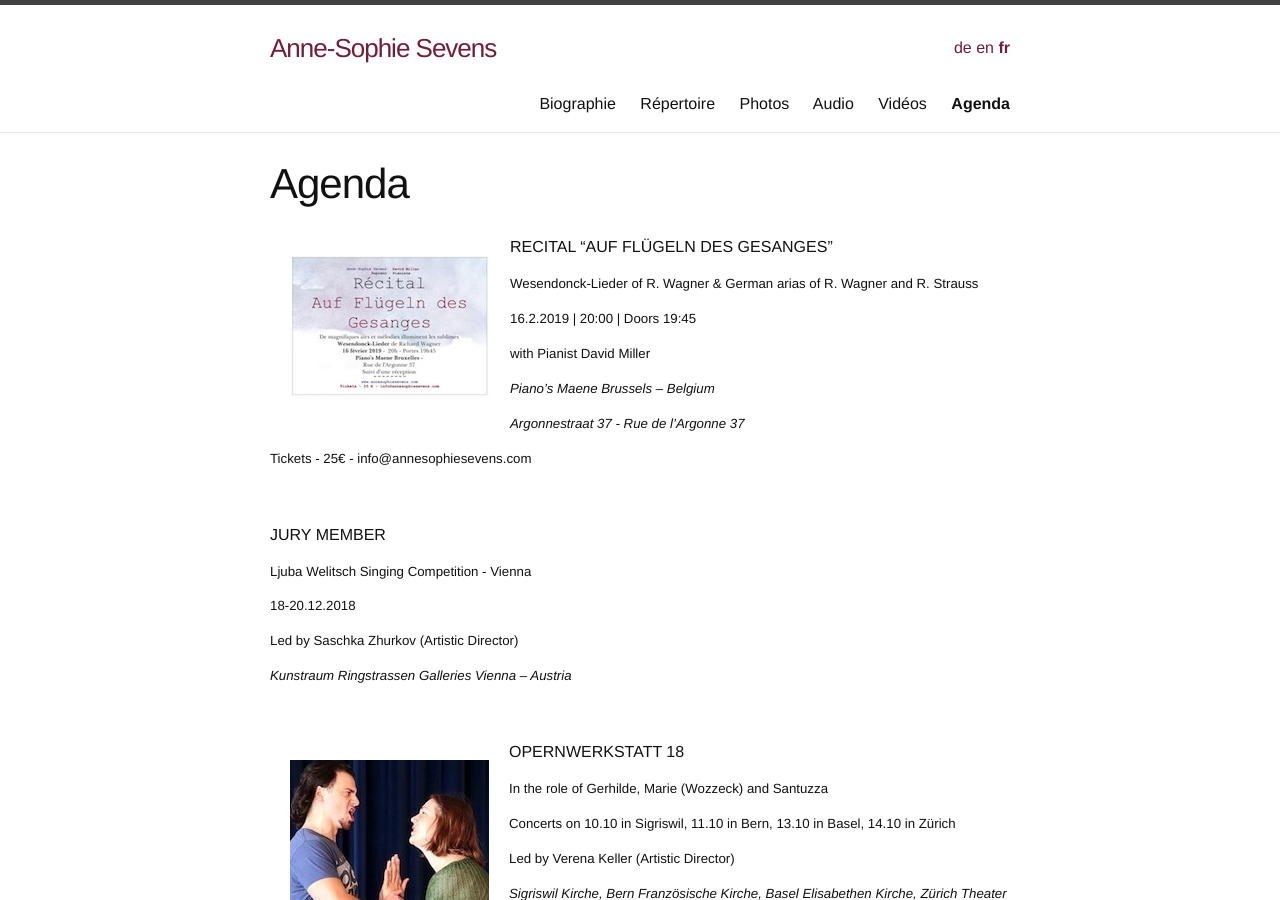
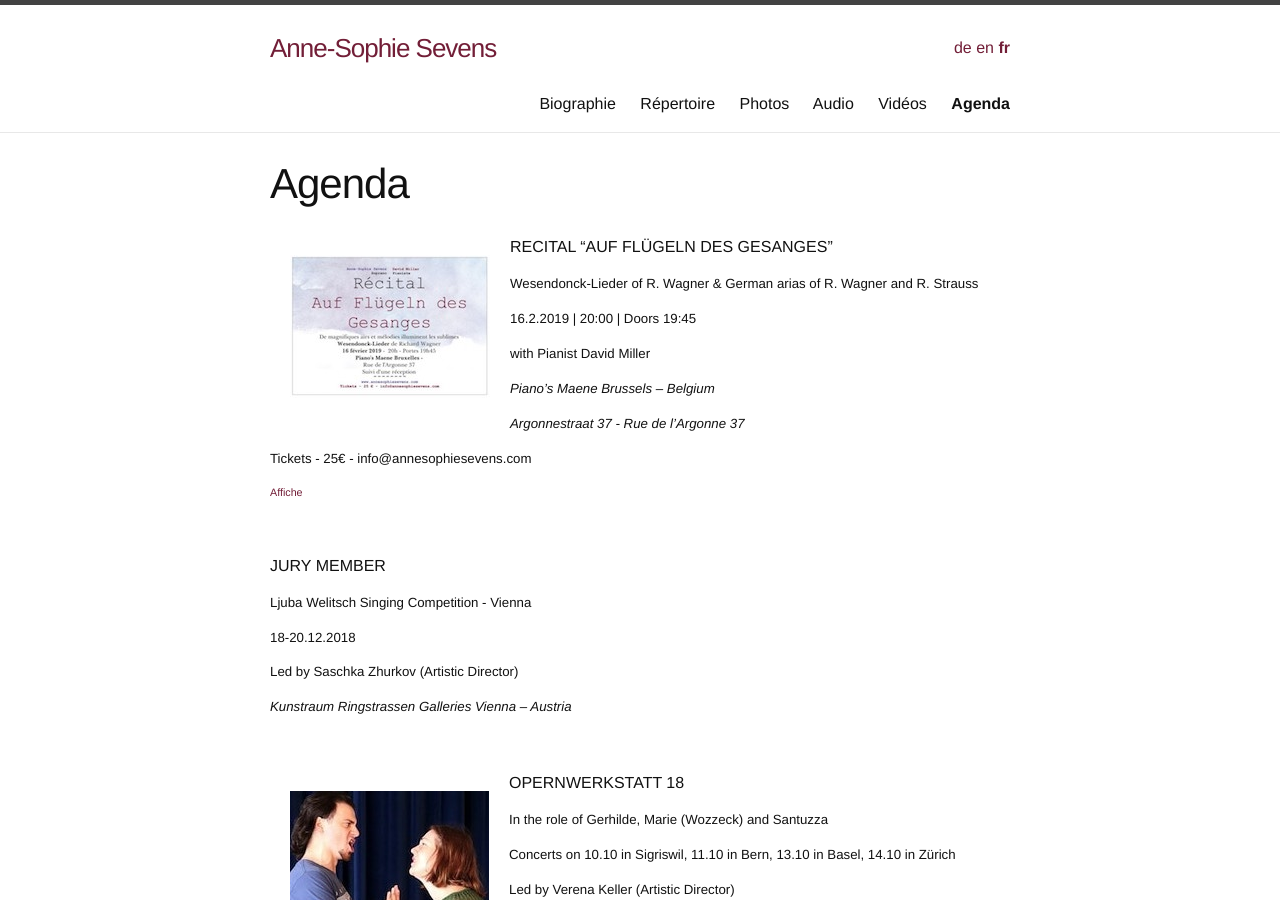
Before and after one commit to annesophie-sevens/annesophie-sevens.github.io, a Jekyll site: the page built from agenda-fr.md, in a window 1280 px wide and 900 px high. Built offline with Jekyll 4.4.1, drawn with Linux system fonts in a browser that asks for light colours.

Commit message:
Update agenda-fr.md

```diff
--- a/agenda-fr.md
+++ b/agenda-fr.md
@@ -21,6 +21,8 @@ RECITAL "AUF FLÜGELN DES GESANGES"
 ##### _Argonnestraat 37 - Rue de l'Argonne 37_
 
 ##### Tickets - 25€ - info@annesophiesevens.com
+
+###### <a href="assets/affiche.jpg" target="_blank">Affiche</a>
 
 &nbsp;
 
```
